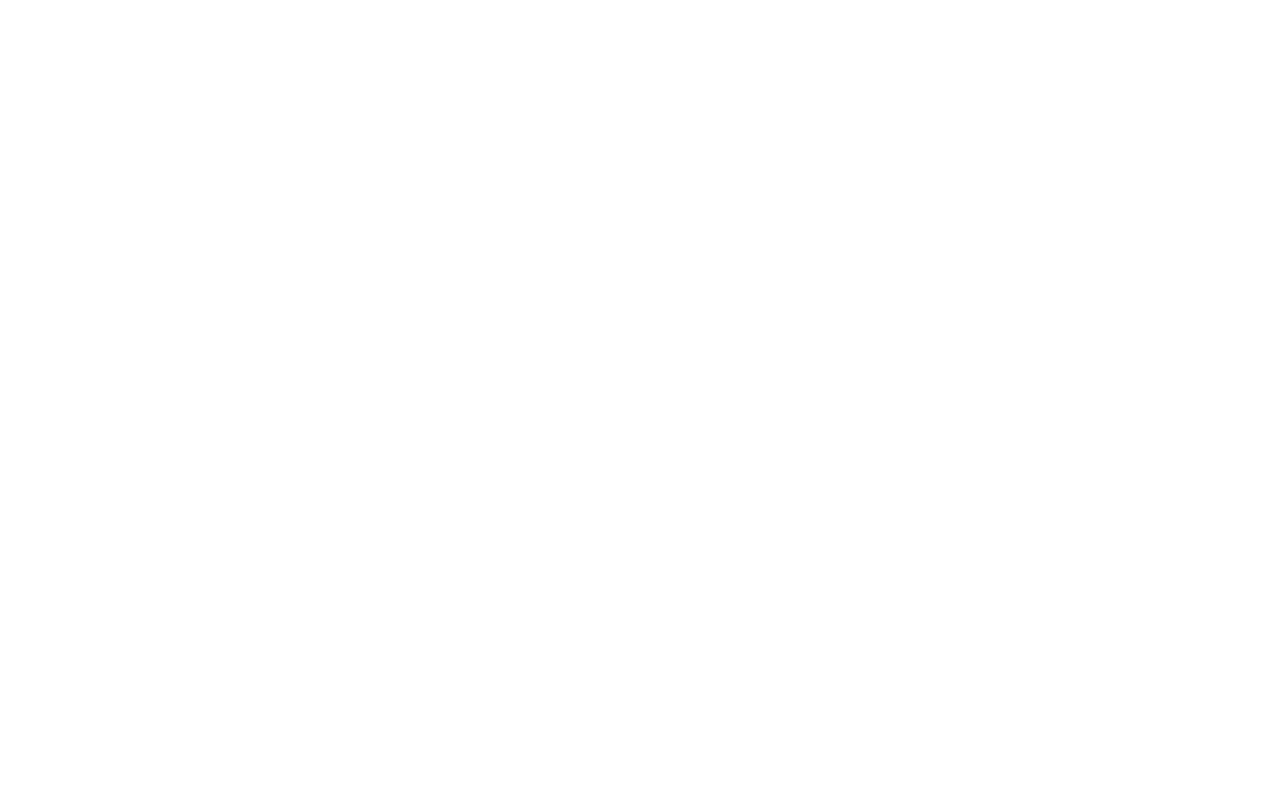
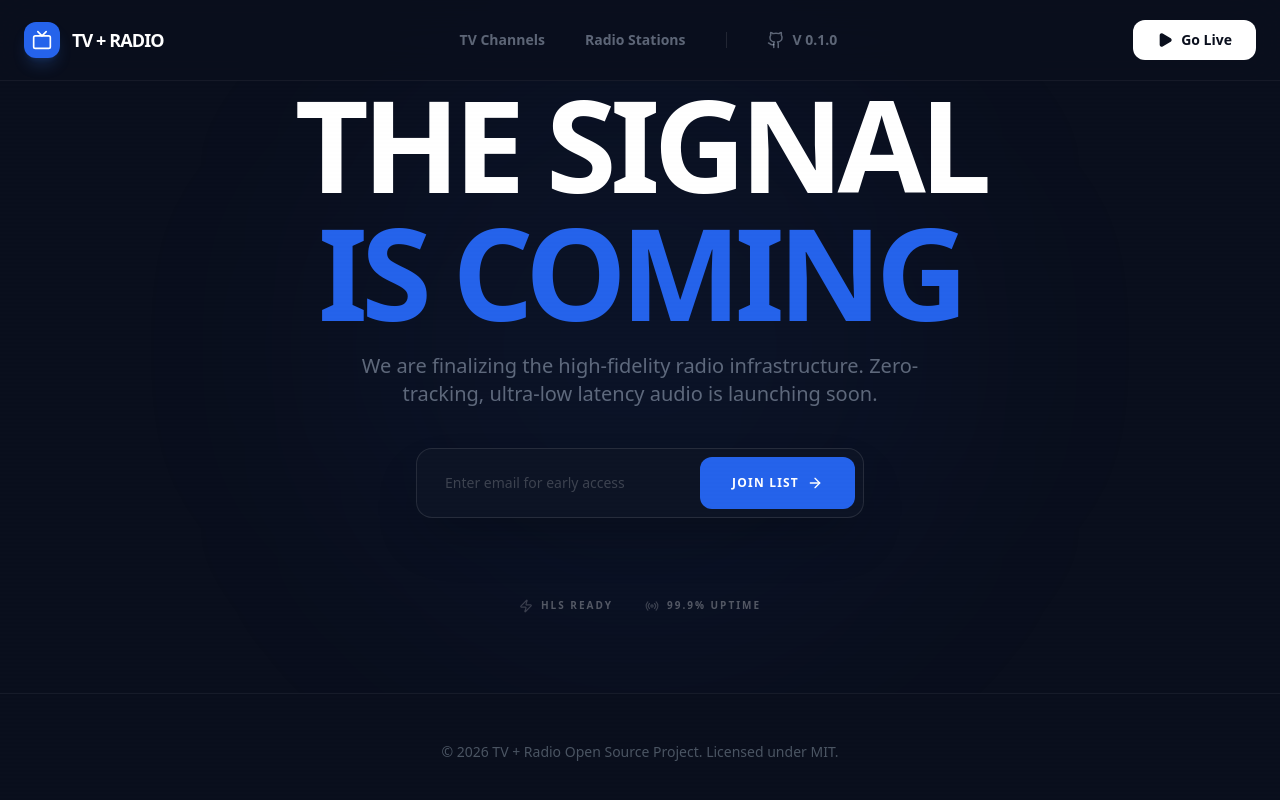
Before and after one commit to Code-harness/tv-radio-app, a React (Vite) app: page /radios in a window 1280 px wide. Before the commit this address had no page. Shown: the top 800 px of the page. Built offline with nearby package versions, Linux system fonts and the light colour scheme.

Commit message:
Added Radio Coming Soon Page

```diff
--- a/src/App.jsx
+++ b/src/App.jsx
@@ -2,6 +2,7 @@
 import Home from "./pages/Home";
 import Channels from "./pages/Channels";
 import Watch from "./pages/Watch";
+import Radio from "./pages/Radio";
 
 function App() {
   return (
@@ -13,7 +14,10 @@
         {/* Channels list page */}
         <Route path="/channels" element={<Channels />} />
 
-        {/* Watch page (TV or Radio) */}
+        {/* Radio Page */}
+        <Route path="/radios" element={<Radio />} />
+
+        {/* Watch page (TV ) */}
         <Route path="/watch/:id" element={<Watch />} />
       </Routes>
     </BrowserRouter>
--- a/src/components/Navbar.jsx
+++ b/src/components/Navbar.jsx
@@ -50,7 +50,7 @@
           {/* Desktop Navigation */}
           <div className="hidden lg:flex items-center gap-10">
             <NavLink to="/channels" label="TV Channels" />
-            <NavLink to="/radio" label="Radio Stations" />
+            <NavLink to="/radios" label="Radio Stations" />
             <div className="h-4 w-[1px] bg-white/10" />
             <a
               href={repoUrl}
--- a/src/pages/Radio.jsx
+++ b/src/pages/Radio.jsx
@@ -1,128 +1,87 @@
-import { useEffect, useState } from "react";
+import React, { useState } from "react";
+import { Zap, ArrowRight, Radio } from "lucide-react";
 import Navbar from "../components/Navbar";
-import { fetchRadios } from "../services/api"; // Assuming a similar API helper
-import { Radio, Activity, Headset, Star, Search, Play, Pause, Volume2 } from "lucide-react";
+import Footer from "../components/Footer";
 
-export default function Radios() {
-  const [stations, setStations] = useState([]);
-  const [loading, setLoading] = useState(true);
-  const [currentStation, setCurrentStation] = useState(null);
+export default function ComingSoon() {
+  const [email, setEmail] = useState("");
+  const [isSubscribed, setIsSubscribed] = useState(false);
 
-  useEffect(() => {
-    fetchRadios()
-      .then((data) => {
-        setStations(data || []);
-        setLoading(false);
-      })
-      .catch(() => setLoading(false));
-  }, []);
+  const handleSubscribe = (e) => {
+    e.preventDefault();
+    if (email) setIsSubscribed(true);
+  };
 
   return (
-    <div className="min-h-screen bg-[#050505] text-white pt-24 pb-32">
+    <div className="min-h-screen bg-[#0a0f1d] text-white font-sans selection:bg-blue-600/30 flex flex-col">
       <Navbar />
 
-      <div className="max-w-7xl mx-auto px-6">
-        {/* --- Top Header & Search --- */}
-        <div className="flex flex-col md:flex-row justify-between items-end mb-12 gap-6">
-          <div>
-            <div className="flex items-center gap-2 text-purple-500 mb-2">
-              <Activity size={20} className="animate-pulse" />
-              <span className="text-xs font-bold uppercase tracking-[0.2em]">Live Frequency</span>
-            </div>
-            <h1 className="text-5xl font-black italic tracking-tighter">GLOBAL RADIO</h1>
+      {/* SUBTLE SCANLINE OVERLAY */}
+      <div className="fixed inset-0 pointer-events-none z-50 opacity-[0.02] bg-[linear-gradient(rgba(18,16,16,0)_50%,rgba(0,0,0,0.25)_50%)] bg-[length:100%_4px]" />
+
+      <main className="flex-1 flex items-center justify-center px-6 py-20 relative overflow-hidden">
+        {/* DECORATIVE BACKGROUND ELEMENT (NO GRADIENT) */}
+        <div className="absolute top-1/2 left-1/2 -translate-x-1/2 -translate-y-1/2 w-[600px] h-[600px] bg-blue-600/5 rounded-full blur-[120px] pointer-events-none" />
+
+        <div className="max-w-3xl w-full text-center space-y-10 relative z-10">
+
+          {/* MAIN HEADLINE */}
+          <div className="space-y-4">
+            <h1 className="text-6xl md:text-8xl lg:text-9xl font-black leading-none tracking-tighter uppercase">
+              THE SIGNAL <br />
+              <span className="text-blue-600 font-black">IS COMING</span>
+            </h1>
+            <p className="text-blue-100/40 text-lg md:text-xl font-medium max-w-xl mx-auto leading-relaxed">
+              We are finalizing the high-fidelity radio infrastructure.
+              Zero-tracking, ultra-low latency audio is launching soon.
+            </p>
           </div>
 
-          <div className="relative w-full md:w-96">
-            <Search className="absolute left-4 top-1/2 -translate-y-1/2 text-gray-500" size={18} />
-            <input
-              type="text"
-              placeholder="Search by frequency or genre..."
-              className="w-full bg-white/5 border border-white/10 rounded-2xl py-4 pl-12 pr-4 focus:bg-white/10 transition-all outline-none focus:ring-1 focus:ring-purple-500"
-            />
+          {/* CTA SECTION */}
+          <div className="max-w-md mx-auto w-full">
+            {!isSubscribed ? (
+              <form
+                onSubmit={handleSubscribe}
+                className="flex flex-col sm:flex-row items-stretch gap-3 bg-[#0d1425] border border-white/10 rounded-2xl p-2 focus-within:border-blue-500/50 transition-all shadow-2xl"
+              >
+                <input
+                  type="email"
+                  required
+                  placeholder="Enter email for early access"
+                  className="flex-1 bg-transparent py-4 px-5 outline-none text-sm font-medium placeholder:text-white/20"
+                  value={email}
+                  onChange={(e) => setEmail(e.target.value)}
+                />
+                <button
+                  type="submit"
+                  className="bg-blue-600 hover:bg-blue-500 text-white px-8 py-4 rounded-xl font-bold text-xs uppercase tracking-widest transition-all flex items-center justify-center gap-2 active:scale-95"
+                >
+                  Join List <ArrowRight size={16} />
+                </button>
+              </form>
+            ) : (
+              <div className="py-4 px-6 bg-blue-600/10 border border-blue-600/20 rounded-2xl text-blue-400 font-bold text-sm uppercase tracking-widest animate-in fade-in zoom-in duration-300">
+                Frequency locked. We'll notify you soon.
+              </div>
+            )}
           </div>
-        </div>
 
-        {/* --- Radio Grid --- */}
-        <div className="grid grid-cols-2 md:grid-cols-3 lg:grid-cols-5 gap-6">
-          {loading ? (
-            [...Array(10)].map((_, i) => <div key={i} className="h-48 bg-white/5 rounded-3xl animate-pulse" />)
-          ) : (
-            stations.map((station) => (
-              <StationCard
-                key={station.id}
-                station={station}
-                isActive={currentStation?.id === station.id}
-                onClick={() => setCurrentStation(station)}
-              />
-            ))
-          )}
-        </div>
-      </div>
-
-      {/* --- Floating Audio Player Bar --- */}
-      {currentStation && (
-        <div className="fixed bottom-6 left-1/2 -translate-x-1/2 w-[90%] max-w-4xl z-50 transition-all animate-slide-up">
-          <div className="bg-zinc-900/80 backdrop-blur-2xl border border-white/10 rounded-3xl p-4 shadow-2xl flex items-center justify-between">
-            <div className="flex items-center gap-4">
-              <div className="w-12 h-12 bg-purple-600 rounded-xl flex items-center justify-center animate-spin-slow">
-                <RadioIcon size={24} />
-              </div>
-              <div>
-                <h4 className="font-bold text-sm leading-none">{currentStation.name}</h4>
-                <p className="text-xs text-gray-400 mt-1">128kbps • Stereo</p>
-              </div>
+          {/* SECONDARY STATUS INDICATORS */}
+          <div className="flex flex-wrap justify-center gap-8 pt-10">
+            <div className="flex items-center gap-2">
+              <Zap size={14} className="text-white/20" />
+              <span className="text-[10px] font-bold text-white/30 uppercase tracking-[0.2em]">HLS Ready</span>
             </div>
-
-            <div className="flex items-center gap-6">
-              <button className="text-gray-400 hover:text-white transition-colors"><Star size={20} /></button>
-              <button className="w-12 h-12 bg-white text-black rounded-full flex items-center justify-center hover:scale-105 transition-transform">
-                <Pause size={24} fill="black" />
-              </button>
-              <div className="hidden sm:flex items-center gap-2">
-                <Volume2 size={20} className="text-gray-400" />
-                <div className="w-24 h-1 bg-white/10 rounded-full overflow-hidden">
-                  <div className="w-2/3 h-full bg-purple-500" />
-                </div>
-              </div>
+            <div className="flex items-center gap-2">
+              <Radio size={14} className="text-white/20" />
+              <span className="text-[10px] font-bold text-white/30 uppercase tracking-[0.2em]">99.9% Uptime</span>
             </div>
           </div>
         </div>
-      )}
+      </main>
+
+      {/* FOOTER */}
+      <Footer />
     </div>
   );
 }
-
-function StationCard({ station, isActive, onClick }) {
-  return (
-    <div
-      onClick={onClick}
-      className={`group relative p-6 rounded-[2.5rem] cursor-pointer transition-all duration-500 border ${
-        isActive ? 'bg-purple-600/20 border-purple-500' : 'bg-white/5 border-transparent hover:bg-white/10 hover:border-white/10'
-      }`}
-    >
-      <div className="aspect-square rounded-full bg-zinc-800 mb-4 overflow-hidden relative flex items-center justify-center shadow-inner">
-        {station.favicon ? (
-          <img src={station.favicon} alt={station.name} className="w-full h-full object-cover group-hover:scale-110 transition-transform duration-700" />
-        ) : (
-          <Headset size={40} className="text-zinc-600 group-hover:text-purple-400 transition-colors" />
-        )}
-
-        {/* Play Overlay */}
-        <div className="absolute inset-0 bg-black/40 opacity-0 group-hover:opacity-100 flex items-center justify-center transition-opacity">
-          <div className="w-12 h-12 bg-white rounded-full flex items-center justify-center transform translate-y-4 group-hover:translate-y-0 transition-transform">
-            <Play size={20} fill="black" className="ml-1" />
-          </div>
-        </div>
-      </div>
-
-      <div className="text-center">
-        <h3 className="font-bold text-sm truncate">{station.name}</h3>
-        <p className="text-[10px] text-gray-500 uppercase tracking-widest mt-1">{station.tags?.split(',')[0] || 'Radio'}</p>
-      </div>
-    </div>
-  );
-}
-
-function RadioIcon({ size }) {
-    return <Radio size={size} />;
-}
```
